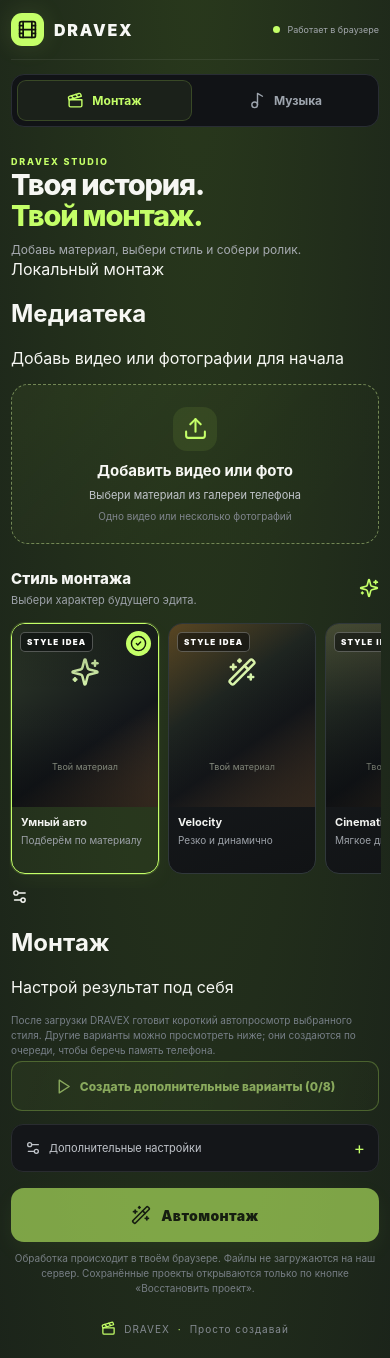
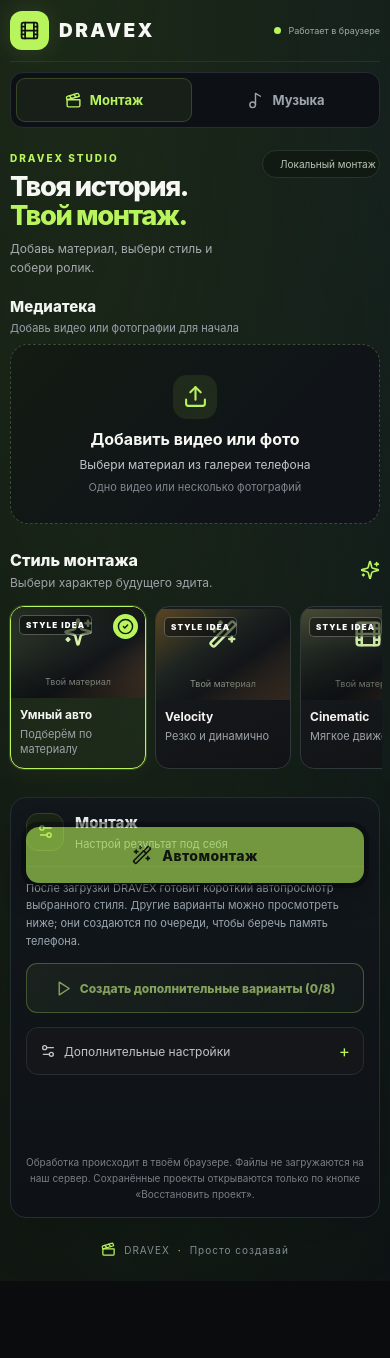
Before and after one commit to mlbbgame/dravex-ai-video-editor, a React (Vite) app: page / in a window 390 px wide. After the commit the page ends 1281 px from the top, so only its background shows below. Built offline with nearby package versions, Linux system fonts and the light colour scheme.

Commit message:
Redesign DRAVEX studio interface for desktop and Android

```diff
--- a/src/styles.css
+++ b/src/styles.css
@@ -406,3 +406,105 @@ body {
     flex-basis: min(148px, 43vw);
   }
 }
+
+/* DRAVEX Studio interface overhaul: preview-first workspace with touch-friendly controls. */
+:root { --bg:#080a0d; --panel:#11151a; --line:#252b32; --muted:#98a2ad; --accent:#b8f45b; }
+body { background:#080a0d; }
+.dravex-app { padding:0 22px 30px; background:radial-gradient(ellipse at 18% -18%,#1d2b18 0,transparent 34rem),radial-gradient(ellipse at 100% 12%,#101b20 0,transparent 34rem),#080a0d; }
+.dravex-header { width:min(100%,1440px); height:72px; }
+.dravex-brand { font-size:19px; letter-spacing:2.4px; }
+.dravex-brand-mark { width:39px; height:39px; border-radius:12px; }
+.dravex-tabs { width:min(100%,1440px); margin:14px auto 22px; grid-template-columns:148px 148px; justify-content:start; border-color:#252c33; background:#0d1115; }
+.dravex-tabs button { min-height:44px; font-size:13px; }
+.dravex-main { width:min(100%,1440px); margin:0 auto; }
+.dravex-editor-layout { display:grid; grid-template-columns:minmax(0,1fr) minmax(300px,360px); align-items:start; gap:22px; }
+.dravex-stage-column { min-width:0; }
+.dravex-intro { display:flex; align-items:end; justify-content:space-between; gap:20px; margin:2px 0 24px; }
+.dravex-eyebrow { display:inline-block; margin-bottom:8px; color:var(--accent); font-size:10px; font-weight:850; letter-spacing:2px; }
+.dravex-intro h1 { font-size:clamp(26px,3vw,38px); letter-spacing:-1.4px; }
+.dravex-intro p { font-size:13px; }
+.dravex-editor-badge { display:inline-flex; align-items:center; gap:8px; flex:0 0 auto; padding:9px 12px; border:1px solid #28352a; border-radius:999px; color:#b9c5b4; background:#111a12; font-size:11px; }
+.dravex-editor-badge > span { width:7px; height:7px; border-radius:50%; background:#b8f45b; box-shadow:0 0 12px #b8f45b66; }
+.dravex-media-heading { display:flex; align-items:center; justify-content:space-between; gap:12px; margin:0 0 10px; }
+.dravex-media-heading h2,.dravex-control-heading h2 { margin:0; color:#f1f5f0; font-size:15px; font-weight:800; }
+.dravex-media-heading p,.dravex-control-heading p { margin:5px 0 0; color:var(--muted); font-size:11px; }
+.dravex-media-heading > button { display:inline-flex; align-items:center; justify-content:center; gap:7px; min-height:40px; padding:0 13px; border:1px solid #35412f; border-radius:11px; color:var(--accent); background:#151d13; font-size:12px; font-weight:750; }
+.dravex-upload { min-height:220px; border-color:#3a4b32; border-radius:18px; background:linear-gradient(135deg,#131b12,#101419 68%); }
+.dravex-upload strong { font-size:16px; }
+.dravex-upload > span:not(.dravex-upload-icon) { font-size:12px; }
+.dravex-upload small { font-size:11px; }
+.dravex-preview-card { border-color:#252d34; border-radius:17px; background:#0b0e12; box-shadow:0 18px 45px #00000022; }
+.dravex-preview { width:100%; max-height:min(70svh,780px); aspect-ratio:16/9; object-fit:contain; background:#050607; }
+.dravex-image-grid { display:grid; grid-template-columns:repeat(auto-fill,minmax(112px,1fr)); gap:9px; padding:12px; max-height:58svh; overflow:auto; }
+.dravex-image-thumb { border-radius:11px; overflow:hidden; }
+.dravex-file-row { min-height:62px; padding:12px 14px; }
+.dravex-file-row strong { font-size:12px; }
+.dravex-file-row span { font-size:11px; }
+.dravex-file-row button { min-height:38px; padding:0 13px; font-size:12px; }
+.dravex-section-title { margin:26px 0 12px; color:var(--accent); }
+.dravex-section-title h2 { font-size:16px; }
+.dravex-section-title p { font-size:12px; }
+.dravex-variant-rail { gap:12px; }
+.dravex-variant { flex-basis:168px; }
+.dravex-variant-preview { height:106px; }
+.dravex-variant-copy strong { font-size:12px; }
+.dravex-variant-copy small { font-size:11px; }
+.dravex-real-preview { border-color:#2b343c; background:#0e1216; }
+.dravex-variant-player video { max-height:55svh; }
+.dravex-control-column { min-width:0; padding:18px; border:1px solid #252d34; border-radius:19px; background:linear-gradient(180deg,#12171c,#0e1216); box-shadow:0 18px 55px #0000001f; }
+.dravex-control-heading { display:flex; align-items:center; gap:11px; padding-bottom:15px; border-bottom:1px solid #ffffff10; }
+.dravex-control-icon { display:grid; place-items:center; width:38px; height:38px; flex:0 0 auto; border:1px solid #34432c; border-radius:12px; color:var(--accent); background:#1a2415; }
+.dravex-control-column .dravex-variant-hint { margin:13px 0; color:#9da8b2; font-size:11px; line-height:1.6; }
+.dravex-control-column .dravex-preview-action { margin-top:0; }
+.dravex-control-column .dravex-more { margin-top:14px; }
+.dravex-control-column .dravex-more summary { min-height:46px; font-size:12px; }
+.dravex-control-column .dravex-more-content { grid-template-columns:minmax(0,1fr); gap:14px; padding:0 14px 15px; }
+.dravex-control-column .dravex-duration,.dravex-control-column .dravex-volume { font-size:12px; }
+.dravex-control-column .dravex-duration select { min-height:42px; font-size:12px; }
+.dravex-control-column .dravex-project-actions { display:grid; grid-template-columns:1fr; gap:8px; padding:12px 14px 14px; }
+.dravex-control-column .dravex-project-actions button { min-height:42px; font-size:12px; }
+.dravex-control-column .dravex-create { min-height:56px; margin-top:14px; border-radius:13px; font-size:14px; font-weight:850; }
+.dravex-control-column .dravex-privacy { font-size:10px; line-height:1.6; }
+.dravex-control-column .dravex-progress,.dravex-control-column .dravex-result { margin-top:15px; }
+.dravex-control-column .dravex-result-actions { display:grid; grid-template-columns:1fr; }
+.dravex-footer { width:min(100%,1440px); margin:24px auto 0; }
+.dravex-music-studio { width:min(100%,900px); margin:0 auto; }
+.dravex-main:has(.dravex-music-studio) { width:min(100%,1440px); }
+@media (max-width:980px) {
+ .dravex-app { padding-left:16px; padding-right:16px; }
+ .dravex-editor-layout { grid-template-columns:minmax(0,1fr) 310px; gap:14px; }
+ .dravex-control-column { padding:14px; }
+ .dravex-variant { flex-basis:150px; }
+}
+@media (max-width:760px) {
+ .dravex-app { padding:0 13px 24px; }
+ .dravex-header { height:62px; }
+ .dravex-tabs { grid-template-columns:1fr 1fr; margin:10px auto 18px; }
+ .dravex-main { width:100%; }
+ .dravex-editor-layout { grid-template-columns:minmax(0,1fr); gap:14px; }
+ .dravex-intro { align-items:start; margin:0 0 20px; }
+ .dravex-intro h1 { font-size:clamp(27px,7vw,35px); }
+ .dravex-intro p { max-width:270px; font-size:12px; }
+ .dravex-editor-badge { margin-top:4px; padding:7px 9px; font-size:10px; }
+ .dravex-media-heading { margin-bottom:9px; }
+ .dravex-upload { min-height:180px; }
+ .dravex-preview { max-height:64svh; aspect-ratio:9/16; }
+ .dravex-image-grid { grid-template-columns:repeat(3,minmax(0,1fr)); gap:7px; padding:8px; max-height:52svh; }
+ .dravex-image-thumb { min-height:95px; }
+ .dravex-file-row { align-items:center; }
+ .dravex-variant-rail { gap:9px; }
+ .dravex-variant { flex-basis:144px; }
+ .dravex-variant-preview { height:91px; }
+ .dravex-control-column { padding:15px; border-radius:16px; }
+ .dravex-control-column .dravex-more-content { grid-template-columns:1fr; }
+ .dravex-control-column .dravex-project-actions { grid-template-columns:1fr 1fr; }
+ .dravex-control-column .dravex-project-actions button:first-child { grid-column:1/-1; }
+ .dravex-control-column .dravex-create { position:sticky; bottom:10px; z-index:5; box-shadow:0 8px 30px #0008,0 0 0 5px #080a0dcc; }
+}
+@media (max-width:420px) {
+ .dravex-app { padding-left:10px; padding-right:10px; }
+ .dravex-editor-badge { max-width:118px; white-space:nowrap; }
+ .dravex-control-column .dravex-project-actions { grid-template-columns:1fr; }
+ .dravex-control-column .dravex-project-actions button:first-child { grid-column:auto; }
+ .dravex-variant { flex-basis:136px; }
+}
```
